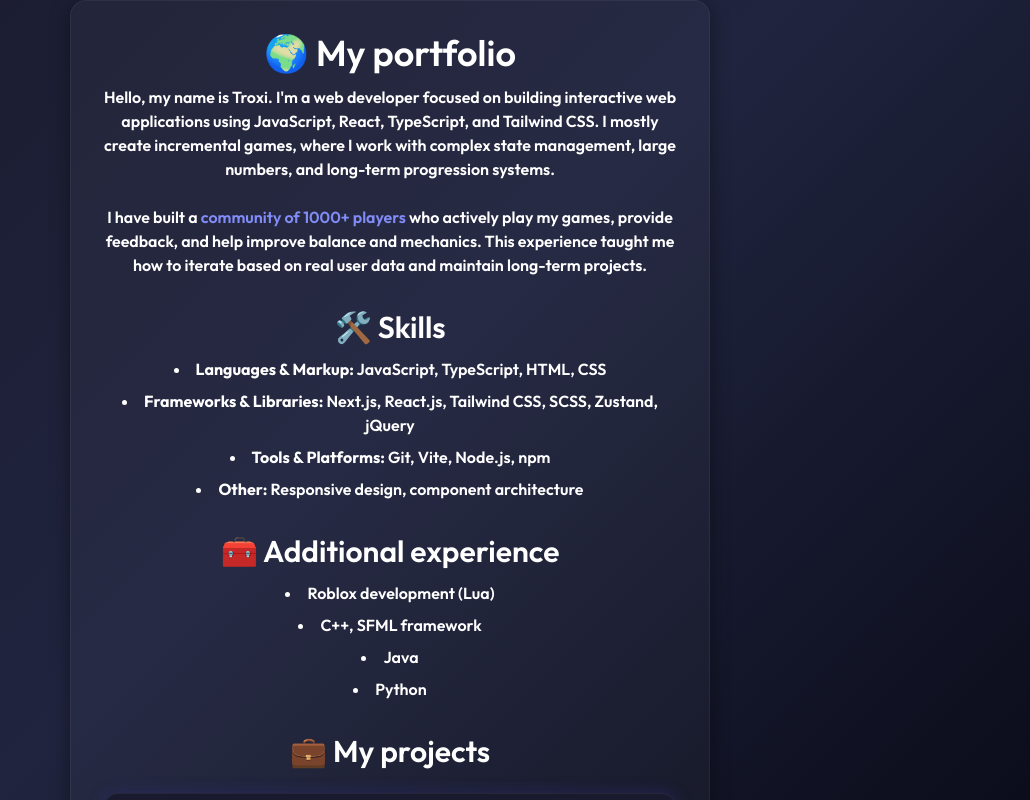
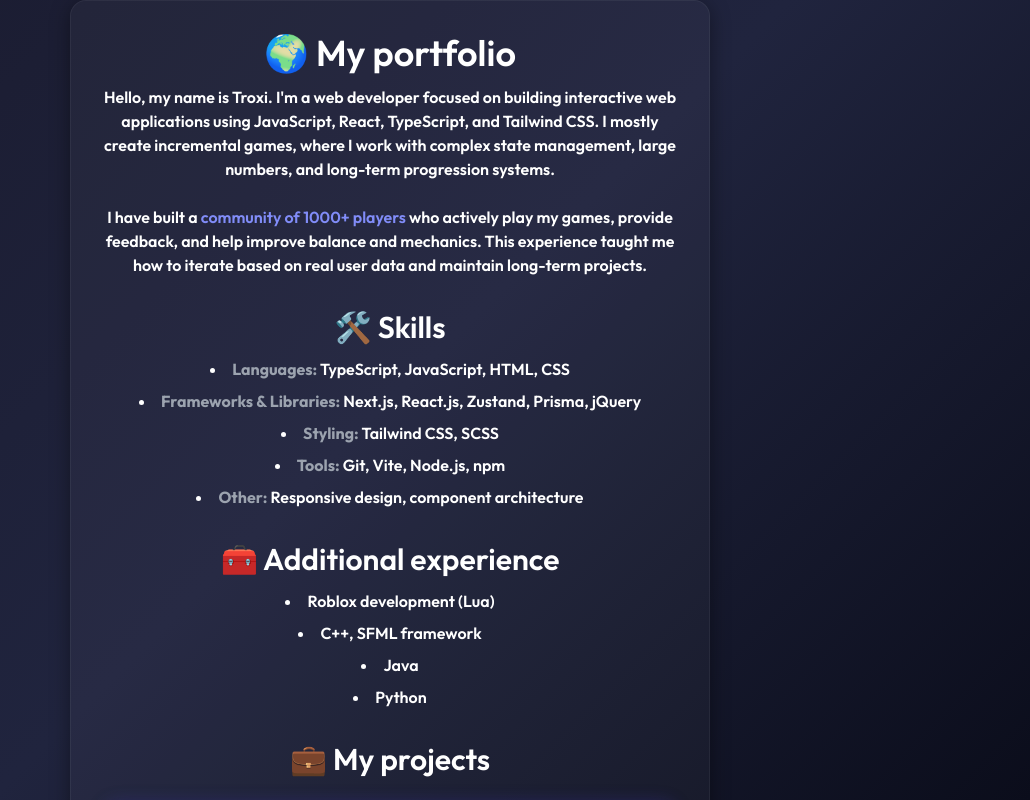
Before and after one commit to Troxi54/troxi54.github.io, a React (Vite) app: page / in a window 1280 px wide. Shown: the top 800 px of the page, without its empty margins (250-1280 px from the left). Built offline with nearby package versions, Linux system fonts and the light colour scheme; the HTML template or start-up script is replaced by a standard one.

Commit message:
feat: update skills

```diff
--- a/src/app/Skills.tsx
+++ b/src/app/Skills.tsx
@@ -4,17 +4,22 @@ function Skills() {
       <h2 className="text-3xl mb-3">🛠️ Skills</h2>
       <ul className="list-disc list-inside space-y-2">
         <li>
-          <strong>Languages & Markup:</strong> JavaScript, TypeScript, HTML, CSS
+          <strong className="text-muted">Languages:</strong> TypeScript,
+          JavaScript, HTML, CSS
         </li>
         <li>
-          <strong>Frameworks & Libraries:</strong> Next.js, React.js, Tailwind
-          CSS, SCSS, Zustand, jQuery
+          <strong className="text-muted">Frameworks & Libraries:</strong>{" "}
+          Next.js, React.js, Zustand, Prisma, jQuery
         </li>
         <li>
-          <strong>Tools & Platforms:</strong> Git, Vite, Node.js, npm
+          <strong className="text-muted">Styling:</strong> Tailwind CSS, SCSS
         </li>
         <li>
-          <strong>Other:</strong> Responsive design, component architecture
+          <strong className="text-muted">Tools:</strong> Git, Vite, Node.js, npm
+        </li>
+        <li>
+          <strong className="text-muted">Other:</strong> Responsive design,
+          component architecture
         </li>
       </ul>
     </section>
--- a/src/components/base/Link.tsx
+++ b/src/components/base/Link.tsx
@@ -12,7 +12,7 @@ function Link({ href, children, className }: Props) {
       target="_blank"
       rel="noopener noreferrer"
       className={cn(
-        "text-accent transition-shadow duration-200 hover:text-shadow-[0_0_5px] hover:text-shadow-accent",
+        "text-accent transition-colors duration-200 hover:text-shadow-[0_0_5px] hover:text-shadow-accent",
         className,
       )}
     >
```
